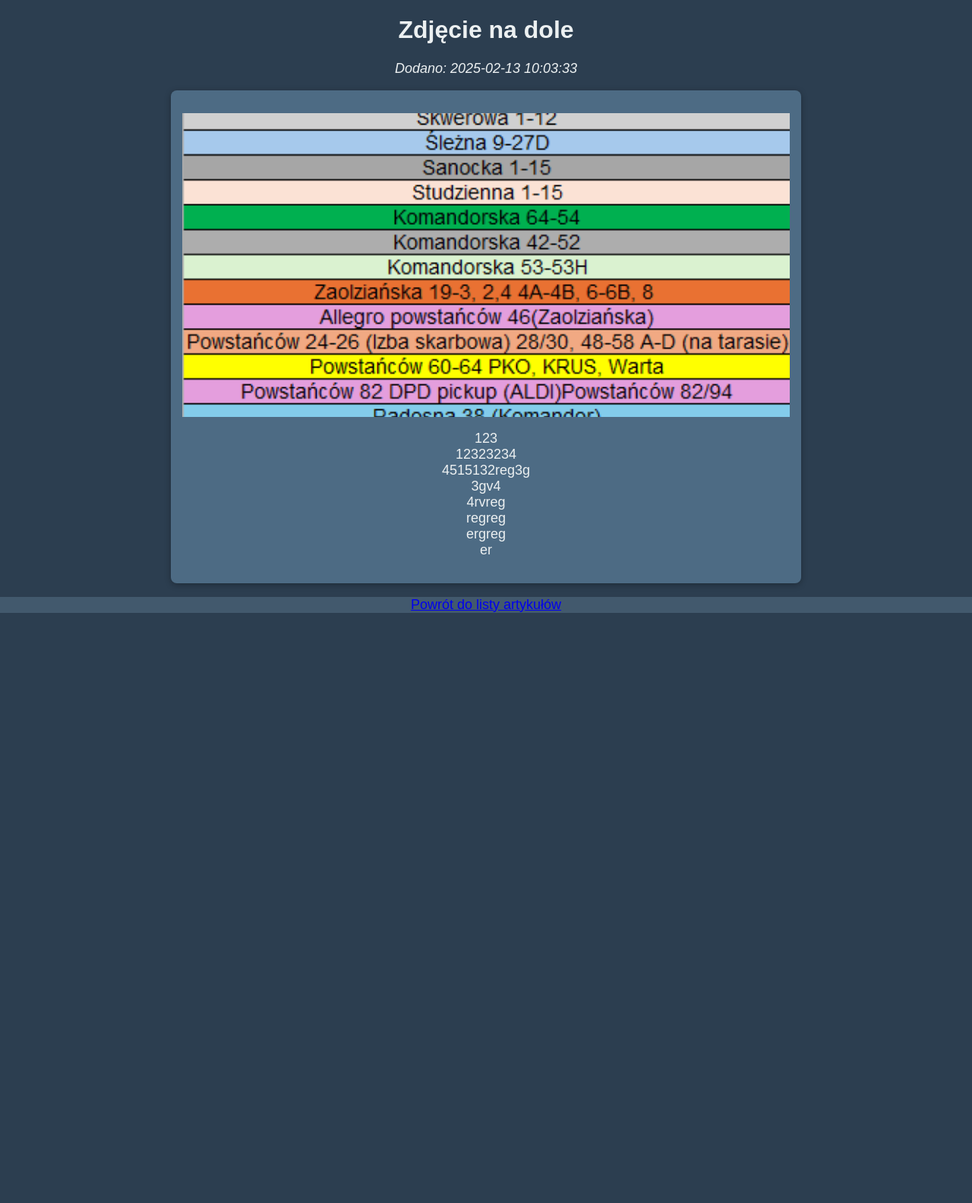
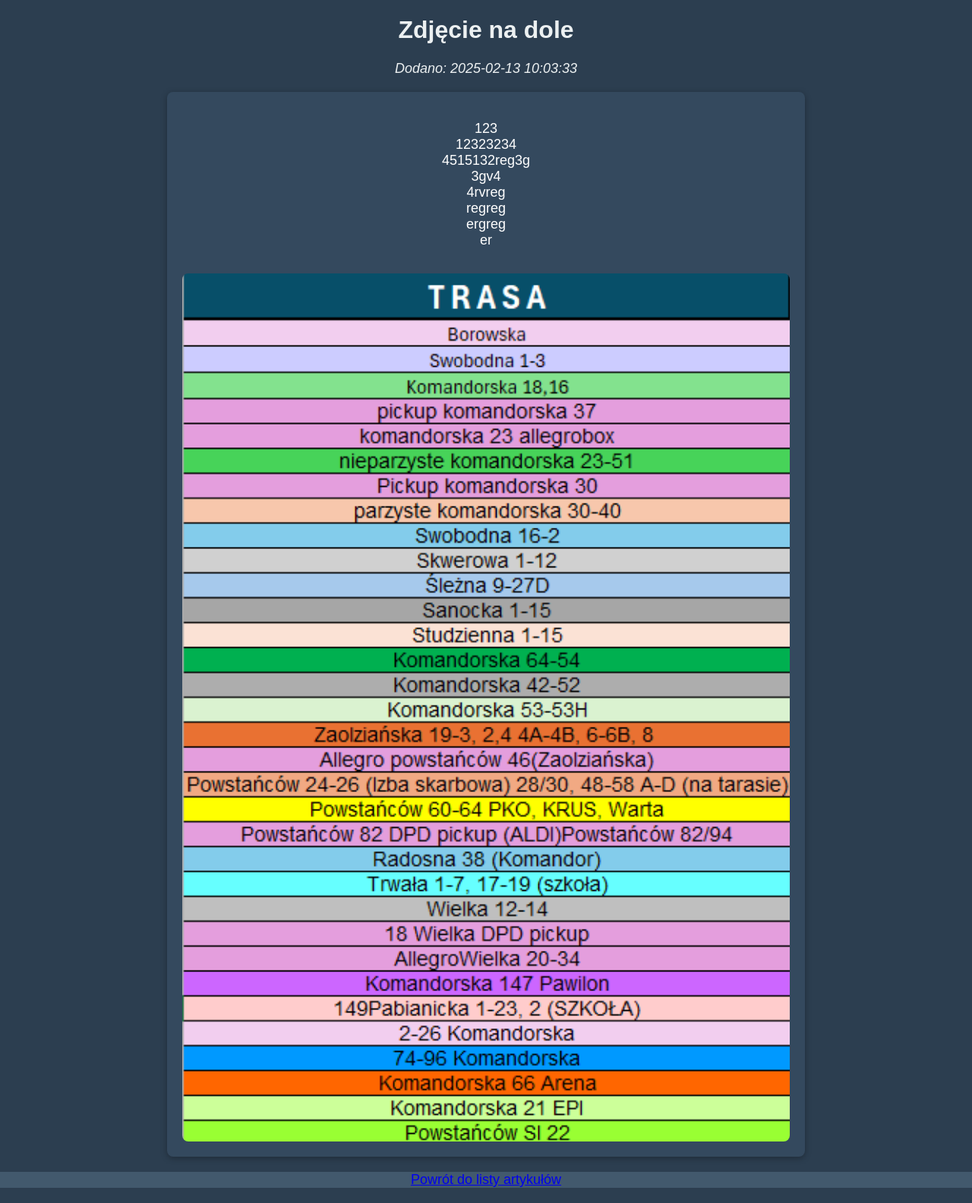
Before and after one commit to MeowBoiiii/projekt_pai, a PHP site: page /article.php?id=5 in a window 1280 px wide. Shown: the whole page at 76% size. Before the commit the page ends 807 px from the top, so only its background shows below. Run offline with PHP 8.4, Linux system fonts and the light colour scheme; data comes from the database, SQL or seed files in the repository.

Commit message:
dziala co nie dzialalo, nie dziala. co dzialalo

```diff
--- a/admin_panel.php
+++ b/admin_panel.php
@@ -3,7 +3,6 @@ ini_set('display_errors', 1);
 ini_set('display_startup_errors', 1);
 error_reporting(E_ALL);
 
-session_start(); // Dodajemy sesję, aby korzystać z $_SESSION
 
 require_once 'db.php';
 
--- a/article.php
+++ b/article.php
@@ -18,6 +18,7 @@ if (!$article) {
 // Rozpoznanie layoutu
 $layout = $article['layout'];
 $image_path = $article['image_path'];
+
 ?>
 <!DOCTYPE html>
 <html lang="pl">
@@ -26,35 +27,70 @@ $image_path = $article['image_path'];
     <title><?php echo htmlspecialchars($article['title']); ?></title>
     <link rel="stylesheet" href="style.css" />
     <style>
+        .article {
+            padding: 20px;
+            border-radius: 8px;
+            max-width: 800px;
+            margin: 20px auto;
+            color: white;
+            background: #34495e;
+        }
+
+        /* Styl dla obrazu na górze */
         .top-image img {
             width: 100%;
             max-height: 400px;
             object-fit: cover;
         }
+
+        /* Styl dla obrazu opływającego tekst */
         .image-float img {
             float: left;
             margin: 0 15px 10px 0;
             max-width: 40%;
             height: auto;
         }
+
+        /* Zapewnia, że tekst nie zawija się pod zdjęciem */
+        .image-float::after {
+            content: "";
+            display: block;
+            clear: both;
+        }
+
+        /* Styl dla obrazu na dole */
+        .bottom-image {
+            display: flex;
+            flex-direction: column;
+            align-items: center;
+        }
+
         .bottom-image img {
-            display: block;
-            margin: 15px auto;
-            width: 100%;
-            max-height: 400px;
-            object-fit: cover;
+            max-width: 100%;
+            height: auto;
+            margin-top: 15px;
+            border-radius: 8px;
+            order: 2;
         }
-        .background_image { /* Poprawiona klasa tła */
+
+        .bottom-image p {
+            order: 1;
+        }
+
+        /* Styl dla artykułu z tłem */
+        .background_image {
             background-size: cover;
             background-position: center;
+            padding: 50px;
             color: white;
-            padding: 50px;
             position: relative;
         }
-        .background_image p {  /* Styl dla tekstu w tle */
+
+        .background_image p {
             background: rgba(0, 0, 0, 0.5);
             padding: 15px;
             display: inline-block;
+            border-radius: 5px;
         }
     </style>
 </head>
@@ -63,27 +99,23 @@ $image_path = $article['image_path'];
     <h1><?php echo htmlspecialchars($article['title']); ?></h1>
     <p><em>Dodano: <?php echo $article['created_at']; ?></em></p>
 
-    <div class="article
-    <?php
-        if ($layout === 'top_image') {
-            echo 'top-image';
-        } elseif ($layout === 'image_float') {
-            echo 'image-float';
-        } elseif ($layout === 'bottom_image') {
-            echo 'bottom-image'; // Poprawiona klasa dla zdjęcia na dole
-        } elseif ($layout === 'background_image') {
-            echo 'background_image'; // Poprawiona klasa tła
-        } else {
-            echo 'no-image';
-        }
-    ?>
-">
-    <?php if (!empty($image_path) && file_exists($image_path)): ?>
-        <img src="<?php echo $image_path; ?>" alt="Obrazek do artykułu" />
-    <?php endif; ?>
+    <div class="article <?php echo htmlspecialchars($layout); ?>"
+        <?php if ($layout === 'background_image' && !empty($image_path)): ?>
+            style="background-image: url('<?php echo $image_path; ?>');"
+        <?php endif; ?>
+    >
+        <!-- Obrazek dla image_float musi być osadzony wewnątrz treści! -->
+        <?php if ($layout === 'image_float' && !empty($image_path) && file_exists($image_path)): ?>
+            <img src="<?php echo $image_path; ?>" alt="Obrazek do artykułu" class="image-float" />
+        <?php endif; ?>
 
-    <p><?php echo nl2br(htmlspecialchars($article['content'])); ?></p>
-</div>
+        <p><?php echo nl2br(htmlspecialchars($article['content'])); ?></p>
+
+        <!-- Obrazek dla układu bottom-image -->
+        <?php if ($layout === 'bottom_image' && !empty($image_path) && file_exists($image_path)): ?>
+            <img src="<?php echo $image_path; ?>" alt="Obrazek do artykułu" />
+        <?php endif; ?>
+    </div>
 
     <div class="jasniejszydiv">
         <p><a href="index.php">Powrót do listy artykułów</a></p>
--- a/style.css
+++ b/style.css
@@ -115,49 +157,4 @@ textarea {
     height: auto;
     margin-top: 15px;
     border-radius: 8px;
-    order: 2;
 }
-
-.article.bottom_image p {
-    order: 1;
-}
-
-/* Poprawiony styl dla background_image */
-.article.background_image {
-    background-size: cover; /* Sprawia, że zdjęcie tła zajmuje cały element */
-    background-position: center; /* Ustawia zdjęcie na środku */
-    color: white; /* Kolor tekstu dla lepszej czytelności */
-    padding: 40px; /* Przestrzeń wewnątrz artykułu */
-    border-radius: 8px; /* Zaokrąglenie krawędzi */
-    position: relative;
-}
-
-.article.background_image h2,
-.article.background_image p {
-    background: rgba(0, 0, 0, 0.5); /* Przyciemnienie tła tekstu */
-    display: inline-block;
-    padding: 10px;
-    border-radius: 5px;
-}
-
-/* Nowe klasy dla top-image, image-float i bottom-image */
-.article.top-image img {
-    width: 100%;
-    max-height: 400px;
-    object-fit: cover;
-}
-
-.article.image-float img {
-    float: left;
-    margin: 0 15px 10px 0;
-    max-width: 40%;
-    height: auto;
-}
-
-.article.bottom-image img {
-    display: block;
-    margin: 15px auto;
-    width: 100%;
-    max-height: 400px;
-    object-fit: cover;
-}
```
Also changed, not shown: other parts of style.css (+42 -0 lines).
